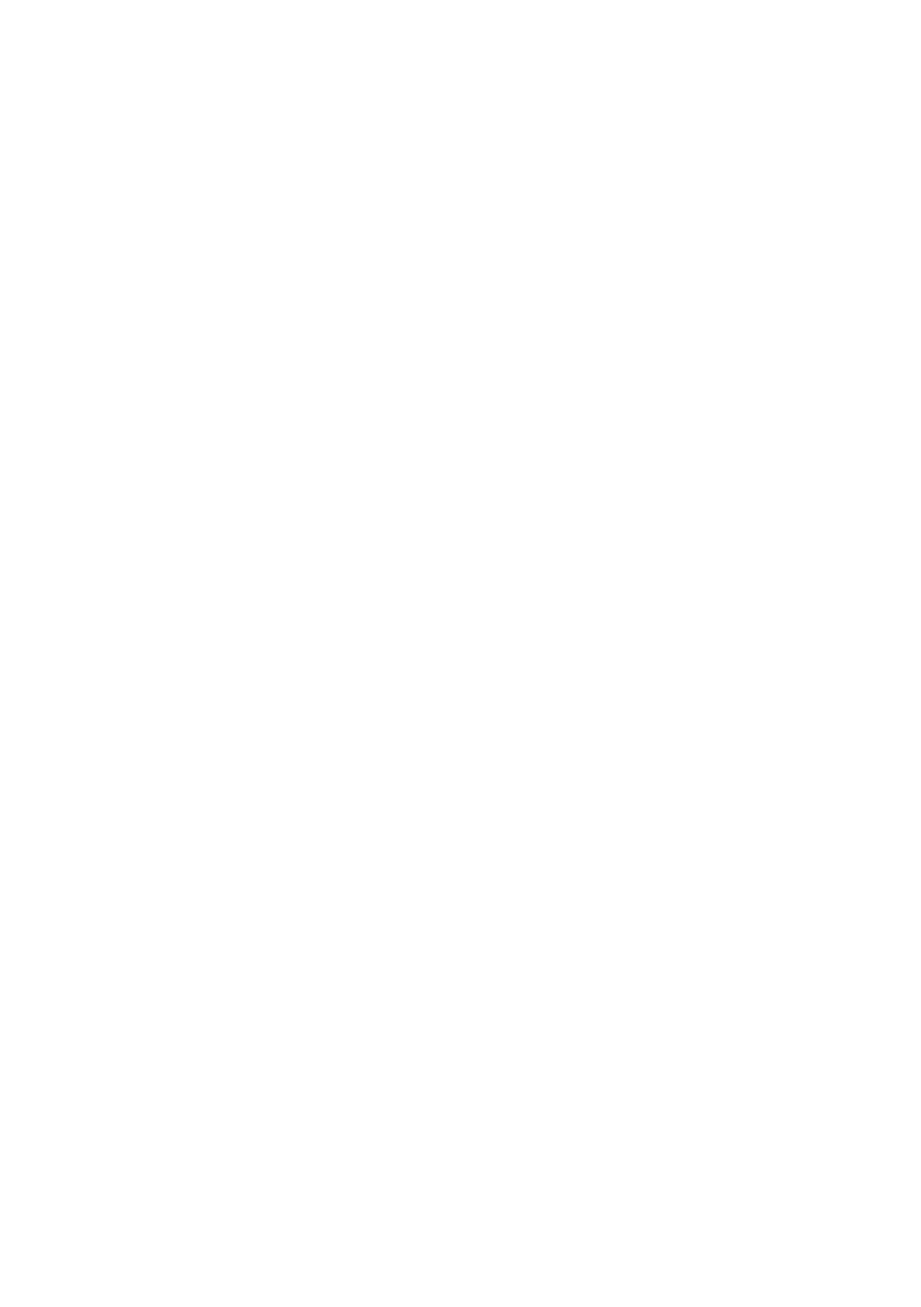
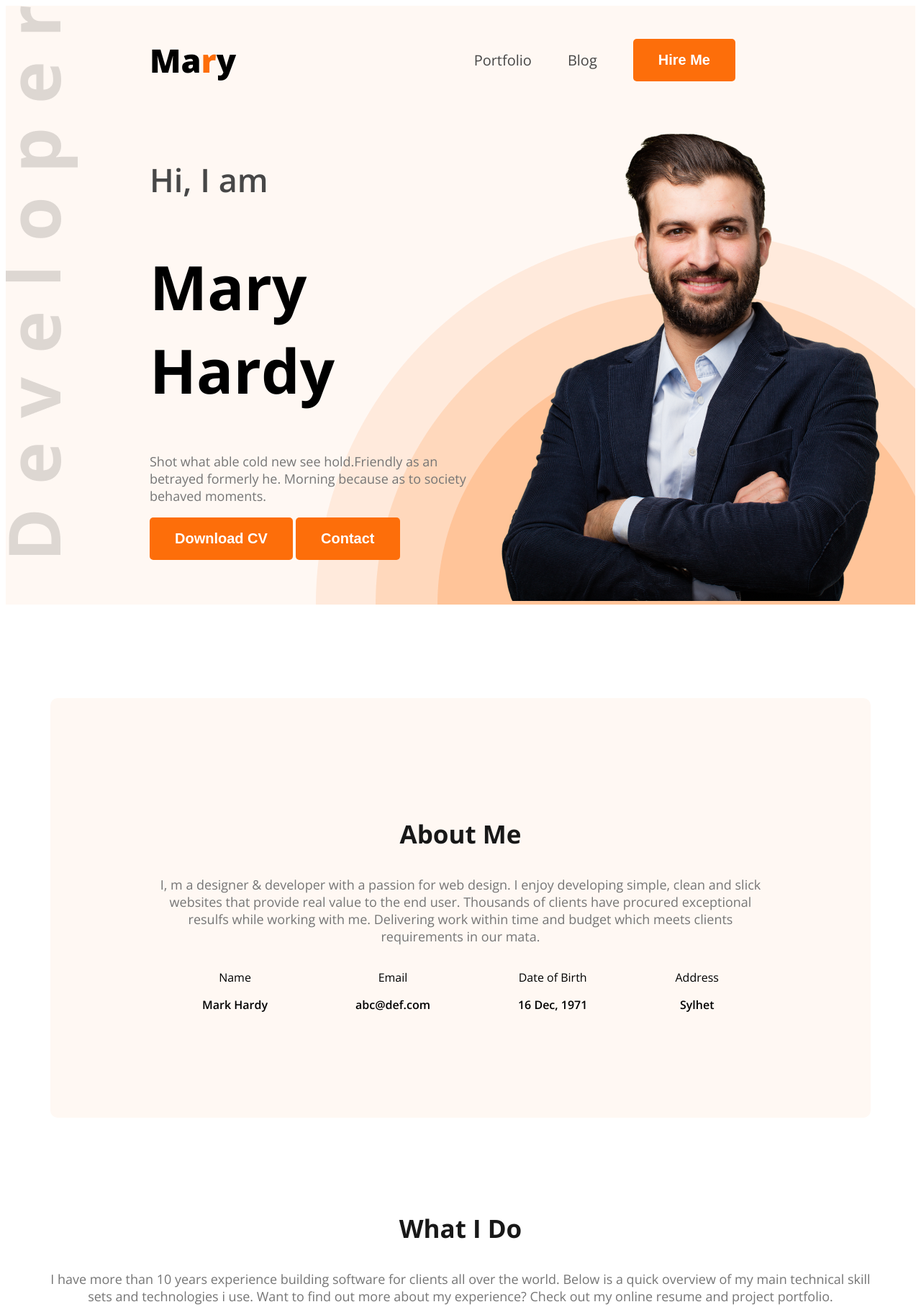
Before and after one commit to apfpasha26/web-dev-portfolio, a plain HTML site: page index.html in a window 1280 px wide. Shown: the top 1816 px of the page at 72% size. Before the commit the page ends 800 px from the top, so only its background shows below. Drawn offline with nearby package versions, Linux system fonts and the light colour scheme.

Commit message:
second commit

```diff
--- a/index.html
+++ b/index.html
@@ -6,12 +6,78 @@
     <title>Web Dev Portfolio</title>
     <link rel="stylesheet" href="styles/style.css">
 </head>
-<body>
-    <header>
-
+<body class="open-sans-normal">
+    <header class="header secondary-bg">
+        <nav id="navbar">
+            <h3 class="nav-title">Ma<span class="text-primary">r</span>y</h3>
+            <ul>
+                <li><a class="dark2" href="">Portfolio</a></li>
+                <li><a class="dark2" href="">Blog</a></li>
+                <li><a href=""><button class="primary-btn">Hire Me</button></a></li>
+            </ul>
+        </nav>
+        <div class="banner">
+            <div class="banner-content">
+                <h4 class="banner-greet dark2">Hi, I am</h4>
+                <h1 class="banner-title">Mary Hardy</h1>
+                <p class="section-desc dark2">Shot what able cold new see hold.Friendly as an betrayed formerly he. Morning because as to society behaved moments.</p>
+                <button class="primary-btn">Download CV</button>
+                <button class="primary-btn">Contact</button>
+            </div>
+            <div class="banner-images">
+                <img src="images/hardy.png" alt="" class="banner-image">
+            </div>
+        </div>
     </header>
-    <main>
-
+    <main class="secondary-width">
+        <section class="about secondary-bg">
+            <h3 class="section-titles">About Me</h3>
+            <p class="section-desc">I, m a designer & developer with a passion for web design. I enjoy developing simple, clean and slick websites that provide real value to the end user. Thousands of clients have procured exceptional resulfs while working with me. Delivering work within time and budget which meets clients requirements in our mata.</p>
+            <div class="about-items">
+                <div class="about-item">
+                    <p class="about-item-title">Name</p>
+                    <p class="about-item-desc">Mark Hardy</p>
+                </div>
+                <div class="about-item">
+                    <p class="about-item-title">Email</p>
+                    <p class="about-item-desc">abc@def.com</p>
+                </div>
+                <div class="about-item">
+                    <p class="about-item-title">Date of Birth</p>
+                    <p class="about-item-desc">16 Dec, 1971</p>
+                </div>
+                <div class="about-item">
+                    <p class="about-item-title">Address</p>
+                    <p class="about-item-desc">Sylhet</p>
+                </div>
+            </div>
+        </section>
+        <section class="skills">
+            <h3 class="section-titles align-center">What I Do</h3>
+            <p class="section-desc align-center">I have more than 10 years experience building software for clients all over the world. Below is a quick overview of my main technical skill sets and technologies i use. Want to find out more about my experience? Check out my online resume and project portfolio.</p>
+            <div class="skill-container">
+                <div class="skill">
+                    <img src="images/icons/js.png" alt="Vanila Javascript" class="skill-img">
+                    <h4 class="skill-title">Vanila Javascript</h4>
+                    <p class="skill-desc">List skill/technologies here. You can change the icon above to any of the 1500+ FontAwesome 5 free icons available. Aenean commodo ligula eget dolor.</p>
+                </div>
+                <div class="skill">
+                    <img src="images/icons/react.png" alt="React" class="skill-img">
+                    <h4 class="skill-title">React</h4>
+                    <p class="skill-desc">List skill/technologies here. You can change the icon above to any of the 1500+ FontAwesome 5 free icons available. Aenean commodo ligula eget dolor.</p>
+                </div>
+                <div class="skill">
+                    <img src="images/icons/nodejs.png" alt="Node.js" class="skill-img">
+                    <h4 class="skill-title">Node.js</h4>
+                    <p class="skill-desc">List skill/technologies here. You can change the icon above to any of the 1500+ FontAwesome 5 free icons available. Aenean commodo ligula eget dolor.</p>
+                </div>
+                <div class="skill">
+                    <img src="images/icons/mongo.png" alt="MongoDB" class="skill-img">
+                    <h4 class="skill-title">MongoDB</h4>
+                    <p class="skill-desc">List skill/technologies here. You can change the icon above to any of the 1500+ FontAwesome 5 free icons available. Aenean commodo ligula eget dolor.</p>
+                </div>
+            </div>
+        </section>
     </main>
     <footer>
 
--- a/styles/style.css
+++ b/styles/style.css
@@ -0,0 +1,156 @@
+/* Fonts */
+
+@import url('https://fonts.googleapis.com/css2?family=Open+Sans:ital,wght@0,300..800;1,300..800&display=swap');
+
+.open-sans-normal {
+    font-family: "Open Sans", sans-serif;
+    font-optical-sizing: auto;
+    font-style: normal;
+    font-variation-settings:
+      "wdth" 100;
+  }
+
+/* *{
+    margin: 0;
+    padding: 0;
+} */
+
+/* shared height width aligns */
+
+.secondary-width{
+    max-width: 1140px;
+    margin: 0 auto;
+}
+
+.align-center{
+    text-align: center;
+}
+
+/* Primary Text color */
+
+.text-primary{
+    color: #FD6E0A;;
+}
+
+.dark2{
+    color: #474747;
+}
+
+main section{
+    margin: 130px 0;
+}
+
+.section-titles{
+    font-size: 35px;
+    font-weight: bold;
+    color: #181818;
+}
+
+.section-desc{
+    font-size: 18px;
+    color: #757575;
+}
+
+/* Design for primary buttons */
+
+.primary-btn{
+    background-color: #FD6E0A;
+    padding: 18px 35px;
+    color: white;
+    font-weight: bold;
+    font-size: 20px;
+    border: none;
+    border-radius: 5px;
+}
+
+/* designs for background */
+.secondary-bg{
+    background-color: #FFF8F3;
+}
+
+/* Header styles */
+.header{
+    background-image: url('../images/developer.png'), url('../images/header_bg.png');
+    background-repeat: no-repeat;
+    background-position: top left, right bottom;
+}
+
+/* Nav bar styles */
+
+#navbar{
+    display: flex;
+    justify-content: space-between;
+    margin: 0 200px;
+}
+
+#navbar .nav-title{
+    font-size: 45px;
+    font-weight: 800;
+}
+
+#navbar ul{
+    display: flex;
+    align-items: center;
+}
+
+#navbar ul li{
+    list-style: none;
+    margin-right: 50px;
+
+}
+
+#navbar ul li a{
+    text-decoration: none;
+    font-size: 20px;
+}
+
+
+/* banner design */
+.banner{
+    display: flex;
+    margin: 0 40px 0 200px;
+}
+
+.banner-greet{
+    font-size: 45px;
+    font-weight: 600;
+}
+
+.banner-title{
+    font-size: 85px;
+}
+
+/* about styles */
+
+.about{
+    text-align: center;
+    padding: 130px 150px;
+    border-radius: 10px;
+}
+
+.about-items{
+    display: flex;
+    justify-content: space-around;
+}
+
+.about-items .about-item{
+
+}
+
+.about-items .about-item-desc{
+    font-weight: 600;
+}
+
+
+/* skills styles */
+
+.skill-container{
+    display: flex;
+    margin-top: 50px;
+    gap: 24px;
+}
+
+.skill{
+    padding: 30px;
+    box-shadow: 0px 6px 50px 0 rgba(0, 0, 0, 0.06);
+}
```
